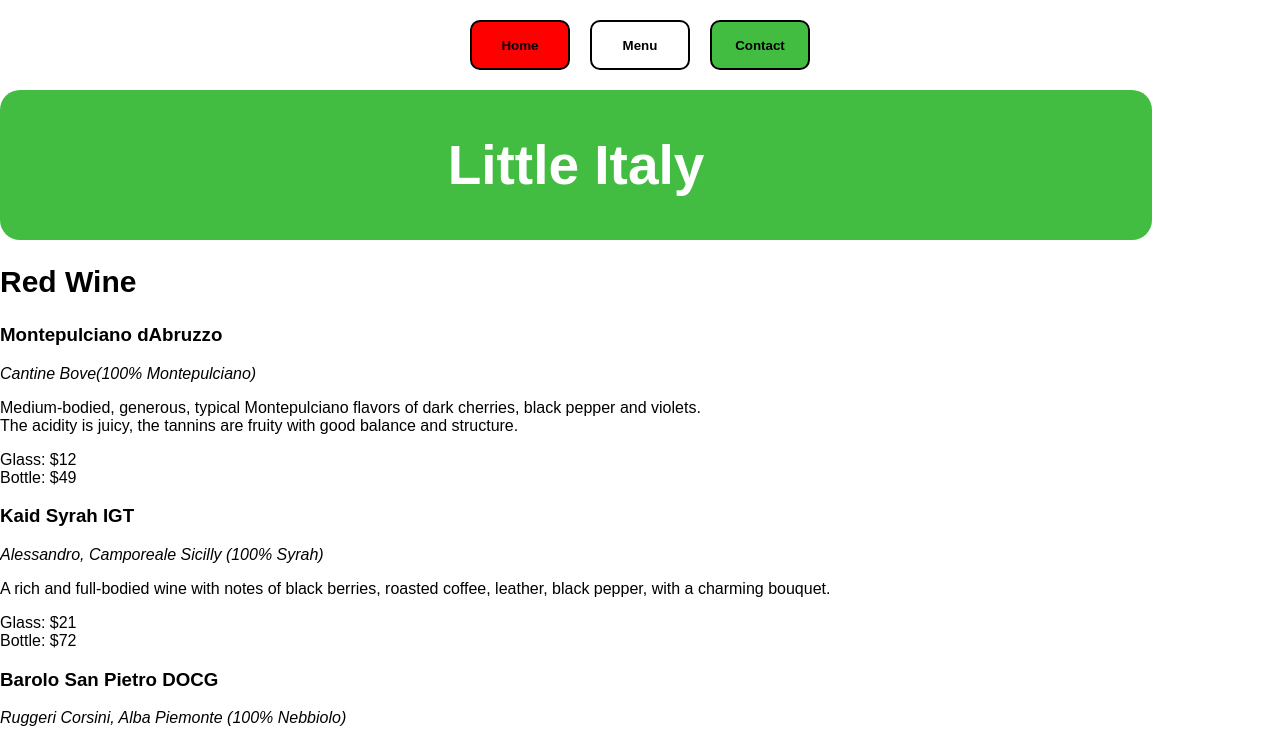
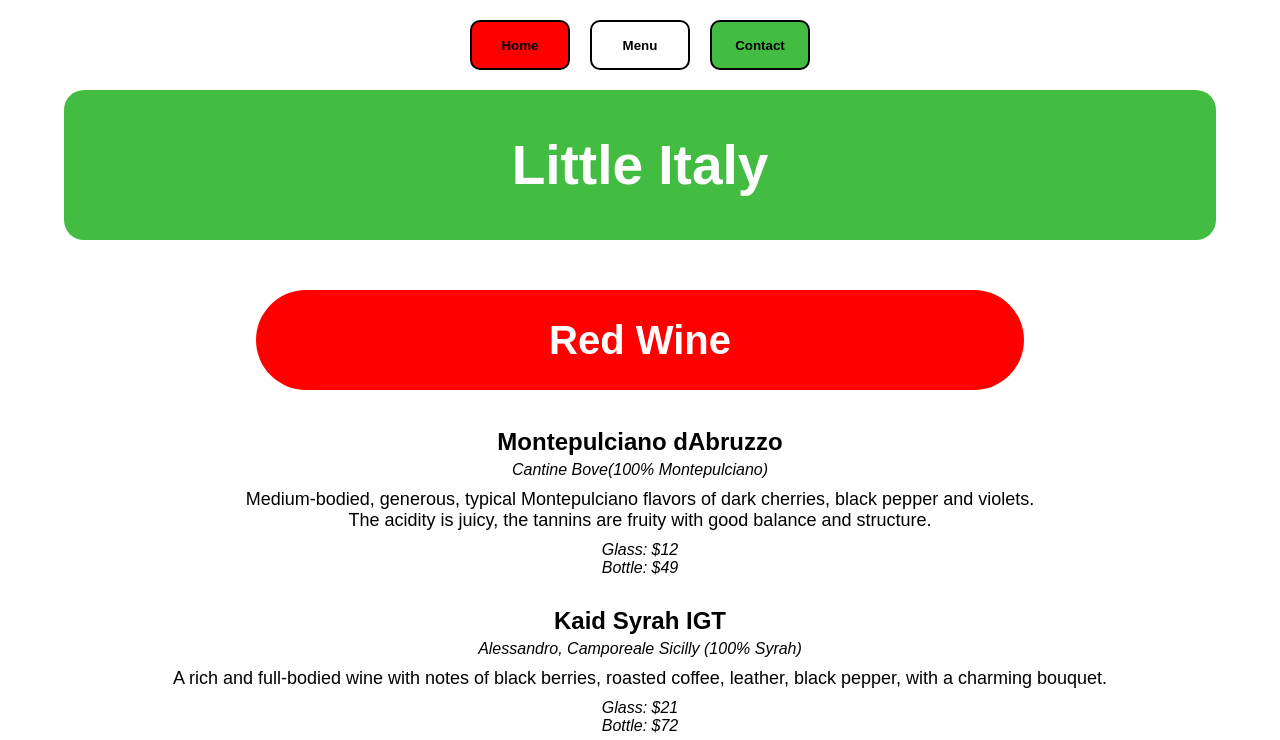
Before and after one commit to Alexanderrcm1/restaurant-page, a website built with webpack: page src/index.html in a window 1280 px wide. Both pictures are taken after a click on the button "Menu". Shown: the top 740 px of the page. Built offline with nearby package versions, Linux system fonts and the light colour scheme.

Commit message:
styled the menu tab

```diff
--- a/src/style.css
+++ b/src/style.css
@@ -80,22 +80,6 @@ button:hover {
     align-items: center;
 }
 
-.home-page ul {
-    display: flex;
-    flex-direction: column;
-    font-size: 18px;
-    list-style: none;
-    background-color: red;
-    width: 90vw;
-    border-radius: 20px;
-}
-
-
-.home-page li {
-    margin: 5px;
-    color: white;
-}
-
 .home-page div {
     display: flex;
     flex-direction: column;
@@ -104,15 +88,7 @@ button:hover {
     text-align: center;
 }
 
-.home-page div {
-    display: flex;
-    flex-direction: column;
-    justify-content: center;
-    align-items: center;
-    text-align: center;
-}
-
-h2 {
+.home-page h2 {
     font-size: 30px;
 }
 
@@ -135,3 +111,58 @@ img {
 }
 
  /* Menu Page */
+
+ .menu-page {
+    display: flex;
+    flex-direction: column;
+    justify-content: center;
+    align-items: center;
+}
+
+.menu-page div {
+    display: flex;
+    flex-direction: column;
+    justify-content: center;
+    align-items: center;
+    text-align: center;
+}
+
+.menu-page h2 {
+    display: flex;
+    font-size: 40px;
+    width: 60vw;
+    height: 100px;
+    justify-content: center;
+    align-items: center;
+    background-color: red;
+    border-radius: 50px;
+    margin-top: 50px;
+    color: white;
+}
+
+.menu-page h3 {
+    margin: 5px;
+    font-size: 24px;
+}
+
+.menu-page h4 {
+    font-size: 30px;
+    margin: 50px;
+}
+
+.menu-page p{
+    margin: 0;
+    font-size: 18px;
+
+}
+
+.menu-page em {
+    margin-bottom: 10px;
+}
+
+.menu-page span {
+    margin-top: 10px;
+    margin-bottom: 25px;
+    font-size: 16px;
+    font-style: italic;
+}
```
